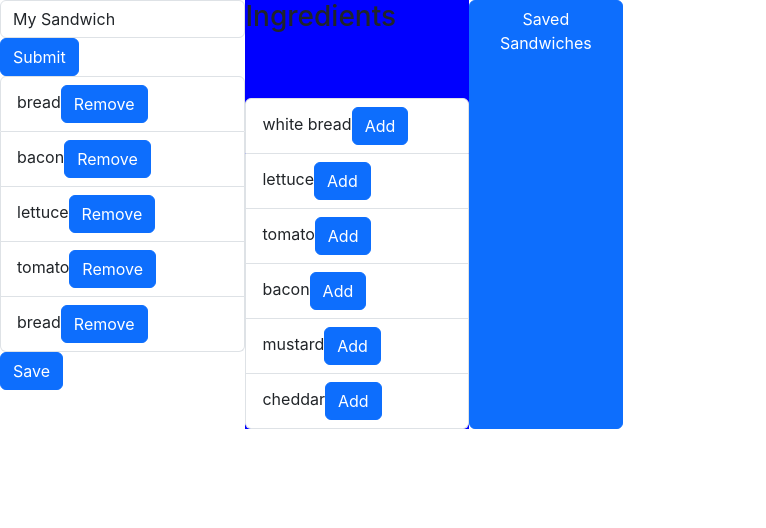
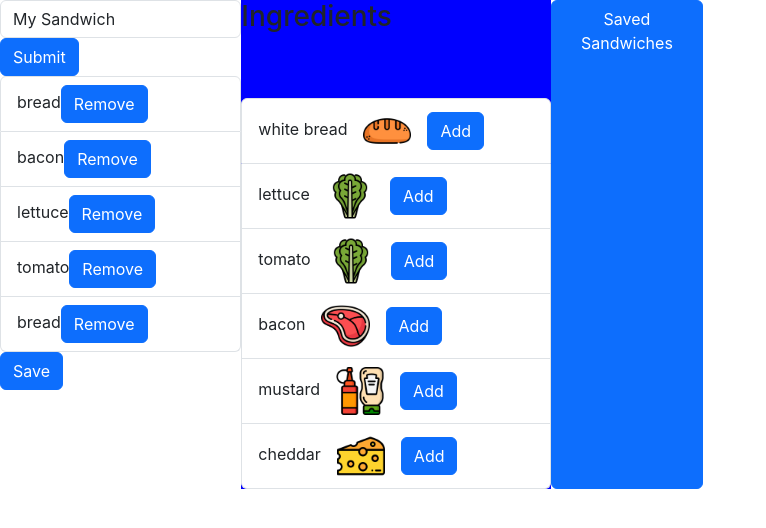
Before and after one commit to mat-lundin/makeasandwich, a React (Create React App) app: page / in a window 1280 px wide. Shown: the top 528 px of the page, without its empty margins (0-766 px from the left). Built offline with nearby package versions, Linux system fonts and the light colour scheme.

Commit message:
add icons to ingredients list

```diff
--- a/src/components/ingredients.js
+++ b/src/components/ingredients.js
@@ -1,37 +1,49 @@
 import ListGroup from 'react-bootstrap/ListGroup';
 import Button from 'react-bootstrap/Button';
 import React, { useState } from 'react';
+
+const breadImg = process.env.PUBLIC_URL + "/ingredients/bread.png";
+const condimentImg = process.env.PUBLIC_URL + "/ingredients/condiment.png";
+const vegImg = process.env.PUBLIC_URL + "/ingredients/lettuce.png";
+const meatImg = process.env.PUBLIC_URL + "/ingredients/meat.png";
+const cheeseImg = process.env.PUBLIC_URL + "/ingredients/cheese.png";
 
 // all ingredient options
 const ingredientList = [{
     id: 0,
     name: 'white bread',
-    type: 'bread'
+    type: 'bread',
+    icon: breadImg
 },
 {
     id: 1,
     name: 'lettuce',
-    type: 'veg'
+    type: 'veg',
+    icon: vegImg
 },
 {
     id: 2,
     name: 'tomato',
-    type: 'veg'
+    type: 'veg',
+    icon: vegImg
 },
 {
     id: 3,
     name: 'bacon',
-    type: 'meat'
+    type: 'meat',
+    icon: meatImg
 },
 {
     id: 4,
     name: 'mustard',
-    type: 'condiment'
+    type: 'condiment',
+    icon: condimentImg
 },
 {
     id: 5,
     name: 'cheddar',
-    type: 'cheese'
+    type: 'cheese',
+    icon: cheeseImg
 }];
 
 const Ingredients = (props)=>{
@@ -43,7 +55,7 @@ console.log('ingredients rendered')
         <ListGroup>
         {ingredientList.map((ing, index)=>{
             return(
-                <ListGroup.Item key={index}>{ing.name}<Button onClick={()=>props.add(ing.name)}>Add</Button></ListGroup.Item>
+                <ListGroup.Item key={index}>{ing.name}<img className='ingIcon' src={ing.icon}></img><Button onClick={()=>props.add(ing.name)}>Add</Button></ListGroup.Item>
             )
         })}
         </ListGroup>
--- a/src/styles.css
+++ b/src/styles.css
@@ -9,6 +9,12 @@ main {
 
 .ingredients {
     background-color: blue;
-    width: 40%;
+    width: 50%;
     place-content: right;
 }
+
+.ingIcon {
+    height: 3em;
+    padding-left: 1em;
+    padding-right: 1em;
+}
```
Also changed, not shown: public/ingredients/cheese.png (added).
